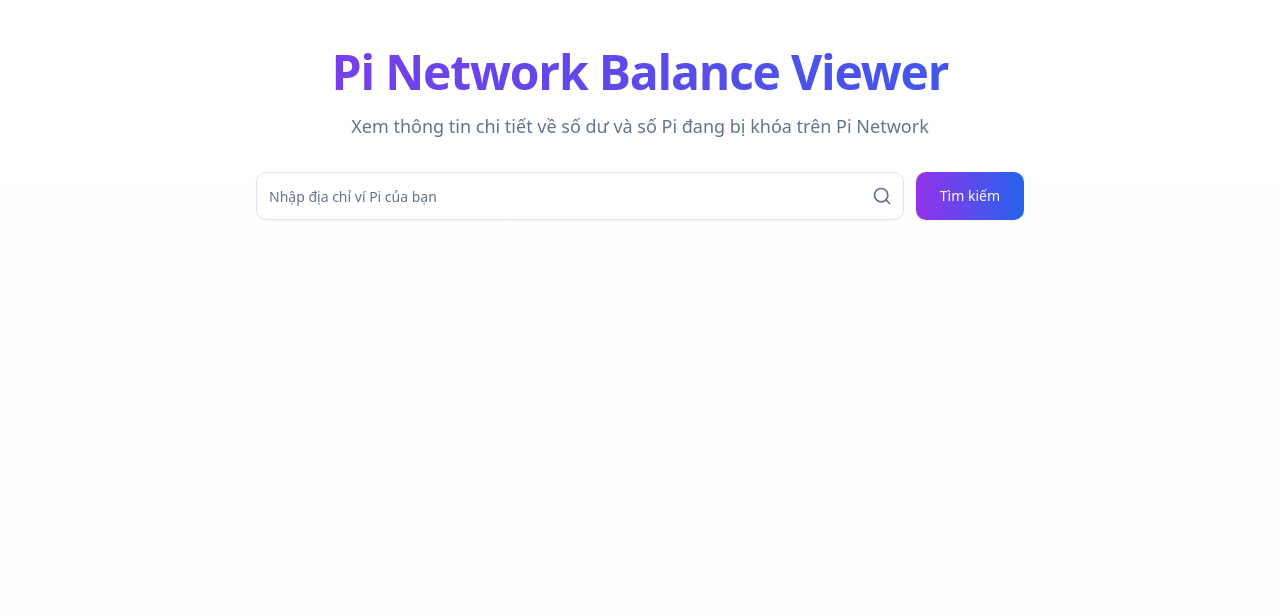
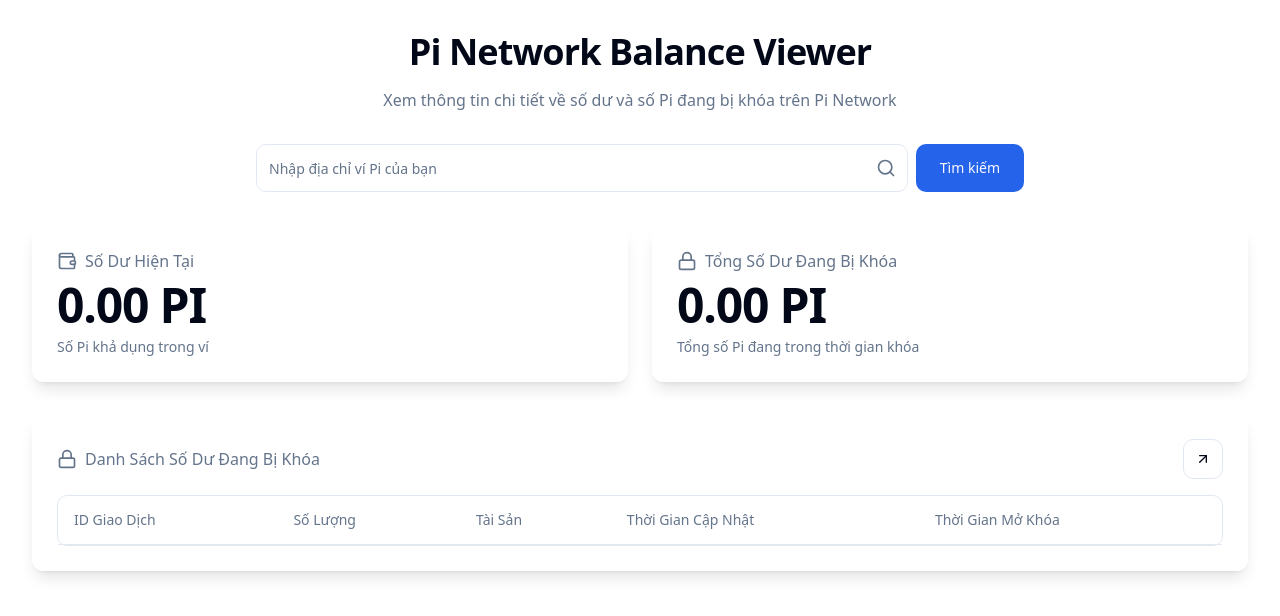
Before and after one commit to hoquangtrung/pi2team, a React (Vite) app: page / in a window 1280 px wide. Shown: the top 616 px of the page. Built offline with nearby package versions, Linux system fonts and the light colour scheme.

Commit message:
Reverted to edit edt-720f5376-03e2-4024-a804-6fe47f7ffe8b: "Refactor: Reposition search bar
The search bar has been repositioned to be horizontal and next to the magnifying glass icon.  A loading spinner will now be displayed while data is being processed."

```diff
--- a/src/pages/Index.tsx
+++ b/src/pages/Index.tsx
@@ -34,7 +34,6 @@ const Index = () => {
   };
 
   const getBalance = async (walletAddress: string) => {
-    try {
     const response = await fetch(`${BASE_URL}/accounts/${walletAddress}`, {
       headers: {
         Authorization: `Bearer ${API_KEY}`,
@@ -51,14 +50,9 @@ const Index = () => {
       }
     }
     return null;
-    } catch (error) {
-      console.error("❌ Lỗi lấy số dư:", error);
-      return null;
-    }
   };
 
   const getClaimableBalances = async (walletAddress: string) => {
-    try {
     const response = await fetch(
       `${BASE_URL}/claimable_balances/?claimant=${walletAddress}`,
       {
@@ -107,10 +101,6 @@ const Index = () => {
         unlockDaysLeft,
       };
     });
-    } catch (error) {
-      console.error("❌ Lỗi lấy số dư khóa:", error);
-      return [];
-    }
   };
 
   const handleSearch = async (e: React.FormEvent) => {
@@ -134,7 +124,6 @@ const Index = () => {
         toast.error("Không thể lấy số dư hoặc ví không tồn tại!");
       }
     } catch (error) {
-      console.error("❌ Lỗi tìm kiếm:", error);
       toast.error("Có lỗi xảy ra khi tìm kiếm dữ liệu");
     } finally {
       setIsLoading(false);
@@ -147,24 +136,23 @@ const Index = () => {
   };
 
   return (
-    <div className="min-h-screen bg-gradient-to-b from-white to-gray-50/50">
-      <div className="container mx-auto px-4 py-8 md:py-12 space-y-8">
+    <div className="min-h-screen p-4 md:p-8 space-y-8 max-w-7xl mx-auto">
       <div className="text-center space-y-4 fade-in">
-          <h1 className="text-3xl md:text-5xl font-bold tracking-tight bg-gradient-to-r from-purple-600 to-blue-600 bg-clip-text text-transparent">
+        <h1 className="text-3xl md:text-4xl font-bold tracking-tight">
           Pi Network Balance Viewer
         </h1>
-          <p className="text-muted-foreground text-lg max-w-2xl mx-auto">
+        <p className="text-muted-foreground">
           Xem thông tin chi tiết về số dư và số Pi đang bị khóa trên Pi Network
         </p>
       </div>
 
       <form onSubmit={handleSearch} className="max-w-3xl mx-auto space-y-4 fade-in">
-          <div className="flex flex-col sm:flex-row gap-3">
+        <div className="flex gap-2">
           <div className="relative flex-1">
             <Input
               type="text"
               placeholder="Nhập địa chỉ ví Pi của bạn"
-                className="pr-10 h-12 text-base shadow-sm"
+              className="pr-10 h-12"
               value={address}
               onChange={(e) => setAddress(e.target.value)}
             />
@@ -172,12 +160,12 @@ const Index = () => {
           </div>
           <Button
             type="submit"
-              className="h-12 px-6 shadow-sm bg-gradient-to-r from-purple-600 to-blue-600 hover:from-purple-700 hover:to-blue-700 transition-all duration-300"
+            className="h-12 px-6"
             disabled={isLoading}
           >
             {isLoading ? (
               <>
-                  <Loader2 className="mr-2 h-5 w-5 animate-spin" />
+                <Loader2 className="mr-2 h-4 w-4 animate-spin" />
                 Đang tìm kiếm
               </>
             ) : (
@@ -187,73 +175,64 @@ const Index = () => {
         </div>
       </form>
 
-        {(balance !== null || claimableBalances.length > 0) && (
-          <>
       <div className="grid md:grid-cols-2 gap-6 fade-in">
-              <div className="glass-card rounded-xl p-6 space-y-3 hover:shadow-lg transition-shadow duration-300">
-                <div className="flex items-center space-x-3 text-muted-foreground">
-                  <div className="p-2 bg-purple-100 rounded-lg">
-                    <Wallet className="h-6 w-6 text-purple-600" />
+        <div className="glass-card rounded-lg p-6 space-y-2">
+          <div className="flex items-center space-x-2 text-muted-foreground">
+            <Wallet className="h-5 w-5" />
+            <span>Số Dư Hiện Tại</span>
           </div>
-                  <span className="text-lg font-medium">Số Dư Hiện Tại</span>
-                </div>
-                <div className="balance-number bg-gradient-to-r from-purple-600 to-blue-600 bg-clip-text text-transparent">
-                  {balance?.toFixed(2) || "0.00"} PI
-                </div>
+          <div className="balance-number">{balance?.toFixed(2) || "0.00"} PI</div>
           <p className="text-sm text-muted-foreground">Số Pi khả dụng trong ví</p>
         </div>
 
-              <div className="glass-card rounded-xl p-6 space-y-3 hover:shadow-lg transition-shadow duration-300">
-                <div className="flex items-center space-x-3 text-muted-foreground">
-                  <div className="p-2 bg-blue-100 rounded-lg">
-                    <Lock className="h-6 w-6 text-blue-600" />
+        <div className="glass-card rounded-lg p-6 space-y-2">
+          <div className="flex items-center space-x-2 text-muted-foreground">
+            <Lock className="h-5 w-5" />
+            <span>Tổng Số Dư Đang Bị Khóa</span>
           </div>
-                  <span className="text-lg font-medium">Tổng Số Dư Đang Bị Khóa</span>
-                </div>
-                <div className="balance-number bg-gradient-to-r from-purple-600 to-blue-600 bg-clip-text text-transparent">
+          <div className="balance-number">
             {claimableBalances
               .reduce((sum, item) => sum + parseFloat(item.amount), 0)
               .toFixed(2)} PI
           </div>
-                <p className="text-sm text-muted-foreground">Tổng số Pi đang trong thời gian khóa</p>
+          <p className="text-sm text-muted-foreground">
+            Tổng số Pi đang trong thời gian khóa
+          </p>
         </div>
       </div>
 
-            {claimableBalances.length > 0 && (
-              <div className="glass-card rounded-xl p-6 space-y-4 fade-in">
+      <div className="glass-card rounded-lg p-6 space-y-4 fade-in">
         <div className="flex items-center justify-between">
-                  <div className="flex items-center space-x-3 text-muted-foreground">
-                    <div className="p-2 bg-blue-100 rounded-lg">
-                      <Lock className="h-6 w-6 text-blue-600" />
+          <div className="flex items-center space-x-2 text-muted-foreground">
+            <Lock className="h-5 w-5" />
+            <span>Danh Sách Số Dư Đang Bị Khóa</span>
           </div>
-                    <span className="text-lg font-medium">Danh Sách Số Dư Đang Bị Khóa</span>
-                  </div>
-                  <Button variant="outline" size="icon" className="rounded-lg hover:bg-blue-50">
-                    <ArrowUpRight className="h-5 w-5" />
+          <Button variant="outline" size="icon">
+            <ArrowUpRight className="h-4 w-4" />
           </Button>
         </div>
 
-                <div className="rounded-xl border shadow-sm overflow-x-auto">
+        <div className="rounded-md border">
           <Table>
             <TableHeader>
               <TableRow>
                 <TableHead>ID Giao Dịch</TableHead>
                 <TableHead>Số Lượng</TableHead>
                 <TableHead>Tài Sản</TableHead>
-                        <TableHead className="hidden md:table-cell">Thời Gian Cập Nhật</TableHead>
-                        <TableHead className="hidden md:table-cell">Thời Gian Mở Khóa</TableHead>
+                <TableHead>Thời Gian Cập Nhật</TableHead>
+                <TableHead>Thời Gian Mở Khóa</TableHead>
               </TableRow>
             </TableHeader>
             <TableBody>
               {claimableBalances.map((tx) => (
                 <TableRow key={tx.id}>
-                          <TableCell className="font-medium max-w-[200px] truncate">
+                  <TableCell className="font-medium">
                     <div className="flex items-center space-x-2">
-                              <span className="truncate">{tx.id}</span>
+                      <span>{tx.id}</span>
                       <Button
                         variant="ghost"
                         size="icon"
-                                className="h-8 w-8 shrink-0 hover:bg-blue-50"
+                        className="h-8 w-8"
                         onClick={() => copyToClipboard(tx.id)}
                       >
                         <Copy className="h-4 w-4" />
@@ -262,18 +241,14 @@ const Index = () => {
                   </TableCell>
                   <TableCell>{tx.amount} PI</TableCell>
                   <TableCell>{tx.asset}</TableCell>
-                          <TableCell className="hidden md:table-cell">{tx.updatedAt}</TableCell>
-                          <TableCell className="hidden md:table-cell">{tx.unlockTime}</TableCell>
+                  <TableCell>{tx.updatedAt}</TableCell>
+                  <TableCell>{tx.unlockTime}</TableCell>
                 </TableRow>
               ))}
             </TableBody>
           </Table>
         </div>
       </div>
-            )}
-          </>
-        )}
-      </div>
     </div>
   );
 };
```
Lines whose indentation alone changed are shown as unchanged.
